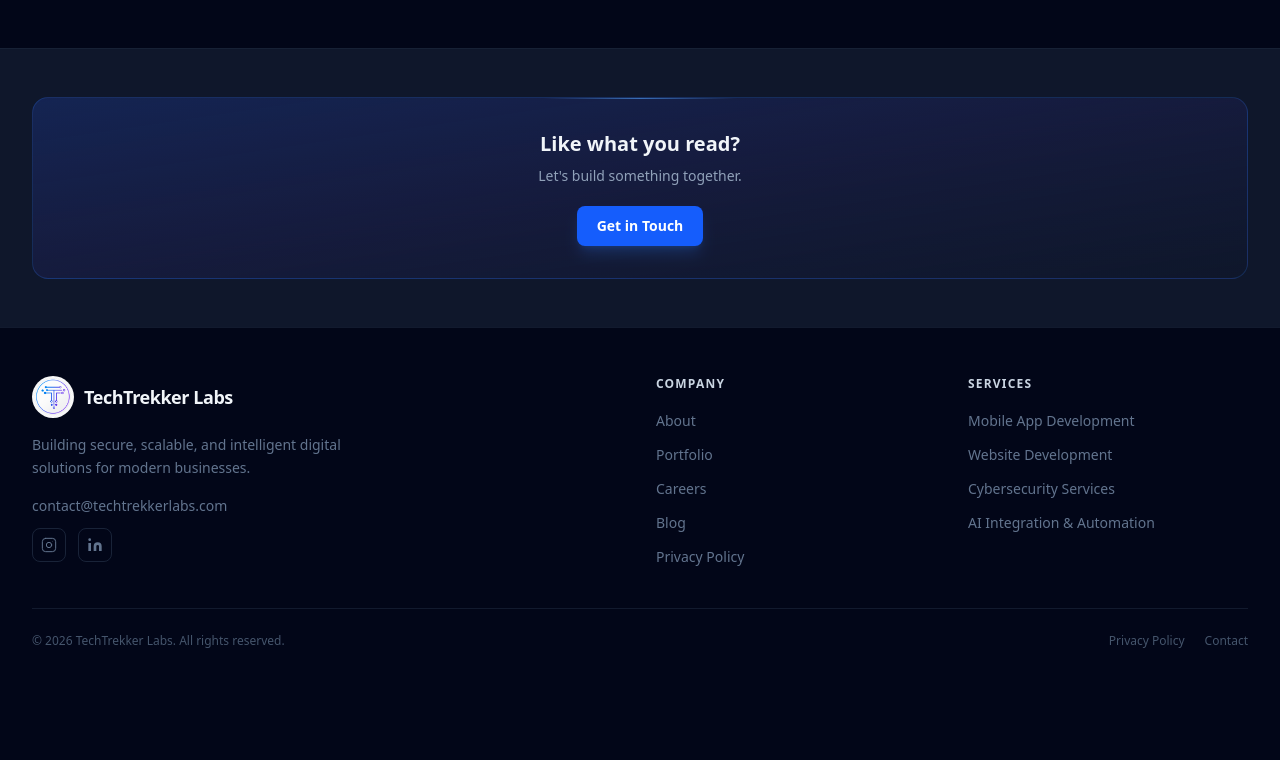
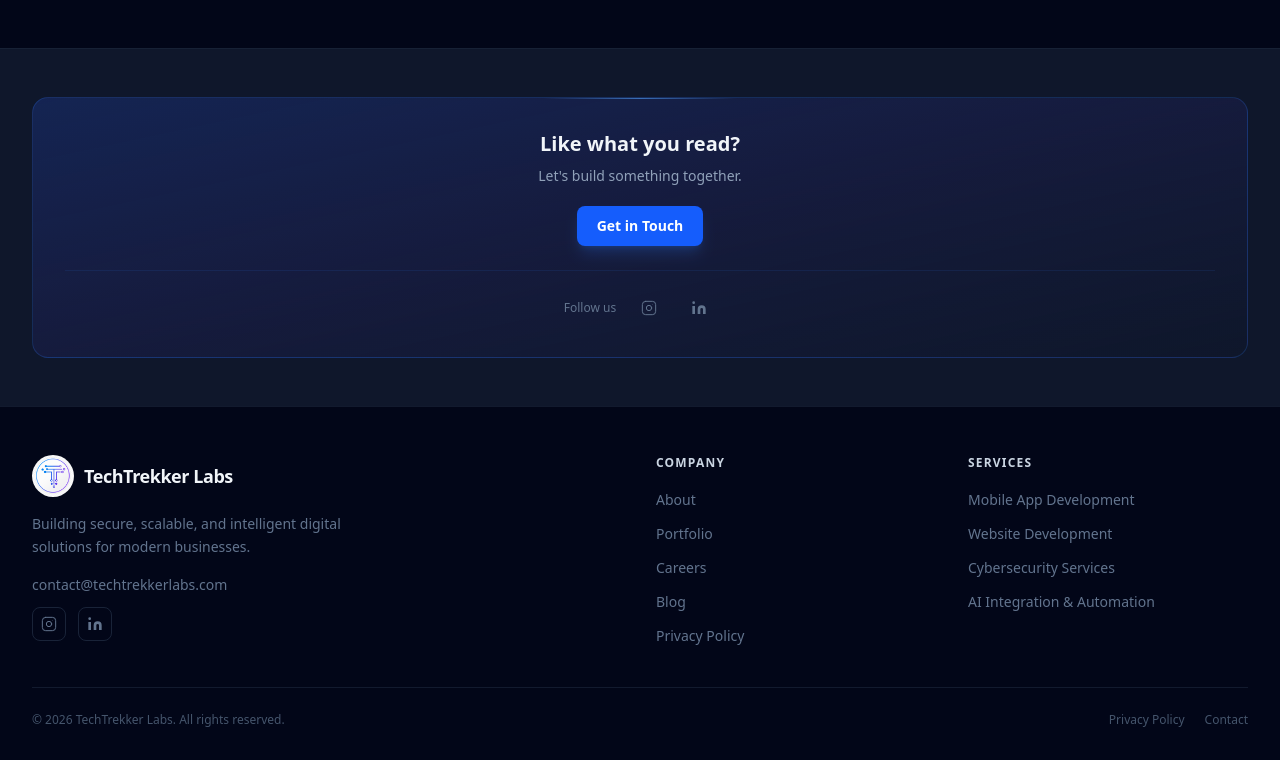
Before and after one commit to RUPESHJHA06/techtrekkerlabs, a Next.js app: page /blog/cybersecurity-strategy-2025 in a window 1280 px wide. Shown: the part 2114-2874 px from the top of the page. Before the commit the page ends 2795 px from the top, so only its background shows below. Built offline with nearby package versions, Linux system fonts and the light colour scheme.

Commit message:
Add Follow us social CTA to homepage and blog post pages
Prompt engaged visitors to follow Instagram/LinkedIn at high-intent
moments — after reading a blog post or the homepage CTA.

```diff
--- a/src/app/blog/[slug]/page.tsx
+++ b/src/app/blog/[slug]/page.tsx
@@ -3,6 +3,7 @@ import { notFound } from 'next/navigation';
 import Link from 'next/link';
 import { blogPosts } from '@/data/blog';
 import BlogCard from '@/components/BlogCard';
+import { InstagramIcon, LinkedInIcon } from '@/lib/icons';
 
 export async function generateStaticParams() {
   return blogPosts.map((p) => ({ slug: p.slug }));
@@ -149,6 +150,15 @@ export default async function BlogPostPage({
             <Link href="/contact" className="inline-flex items-center justify-center px-5 py-2.5 bg-blue-600 text-white font-semibold rounded-lg hover:bg-blue-500 transition-all duration-200 shadow-lg shadow-blue-500/20 text-sm">
               Get in Touch
             </Link>
+            <div className="mt-6 pt-5 border-t border-blue-200/60 dark:border-blue-500/10 flex items-center justify-center gap-4">
+              <span className="text-slate-500 dark:text-slate-500 text-xs font-medium">Follow us</span>
+              <a href="https://www.instagram.com/techtrekker_labs/" target="_blank" rel="noopener noreferrer" aria-label="Instagram" className="p-2 rounded-lg text-slate-400 dark:text-slate-500 hover:text-blue-600 dark:hover:text-blue-400 hover:bg-white dark:hover:bg-slate-800 border border-transparent hover:border-slate-200 dark:hover:border-slate-700/50 transition-all duration-150">
+                <InstagramIcon className="w-4 h-4" />
+              </a>
+              <a href="https://www.linkedin.com/company/132944038/" target="_blank" rel="noopener noreferrer" aria-label="LinkedIn" className="p-2 rounded-lg text-slate-400 dark:text-slate-500 hover:text-blue-600 dark:hover:text-blue-400 hover:bg-white dark:hover:bg-slate-800 border border-transparent hover:border-slate-200 dark:hover:border-slate-700/50 transition-all duration-150">
+                <LinkedInIcon className="w-4 h-4" />
+              </a>
+            </div>
           </div>
         </div>
       </section>
--- a/src/app/page.tsx
+++ b/src/app/page.tsx
@@ -8,6 +8,7 @@ import BlogCard from '@/components/BlogCard';
 import TestimonialsSection from '@/components/TestimonialsSection';
 import AnimatedCounter from '@/components/AnimatedCounter';
 import ScrollReveal from '@/components/ScrollReveal';
+import { InstagramIcon, LinkedInIcon } from '@/lib/icons';
 import { services } from '@/data/services';
 import { projects } from '@/data/portfolio';
 import { blogPosts } from '@/data/blog';
@@ -237,6 +238,15 @@ export default function HomePage() {
                   {t('sec_cta_secondary')}
                 </Link>
               </div>
+              <div className="mt-7 pt-6 border-t border-blue-200/60 dark:border-blue-500/10 flex items-center justify-center gap-4">
+                <span className="text-slate-500 dark:text-slate-500 text-xs font-medium">Follow us</span>
+                <a href="https://www.instagram.com/techtrekker_labs/" target="_blank" rel="noopener noreferrer" aria-label="Instagram" className="p-2 rounded-lg text-slate-400 dark:text-slate-500 hover:text-blue-600 dark:hover:text-blue-400 hover:bg-white dark:hover:bg-slate-800 border border-transparent hover:border-slate-200 dark:hover:border-slate-700/50 transition-all duration-150">
+                  <InstagramIcon className="w-4 h-4" />
+                </a>
+                <a href="https://www.linkedin.com/company/132944038/" target="_blank" rel="noopener noreferrer" aria-label="LinkedIn" className="p-2 rounded-lg text-slate-400 dark:text-slate-500 hover:text-blue-600 dark:hover:text-blue-400 hover:bg-white dark:hover:bg-slate-800 border border-transparent hover:border-slate-200 dark:hover:border-slate-700/50 transition-all duration-150">
+                  <LinkedInIcon className="w-4 h-4" />
+                </a>
+              </div>
             </div>
           </ScrollReveal>
         </div>
```
